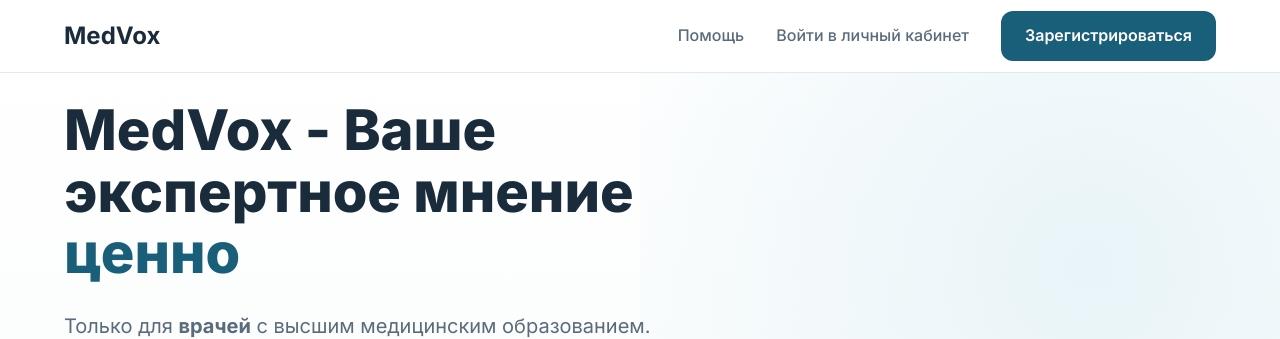
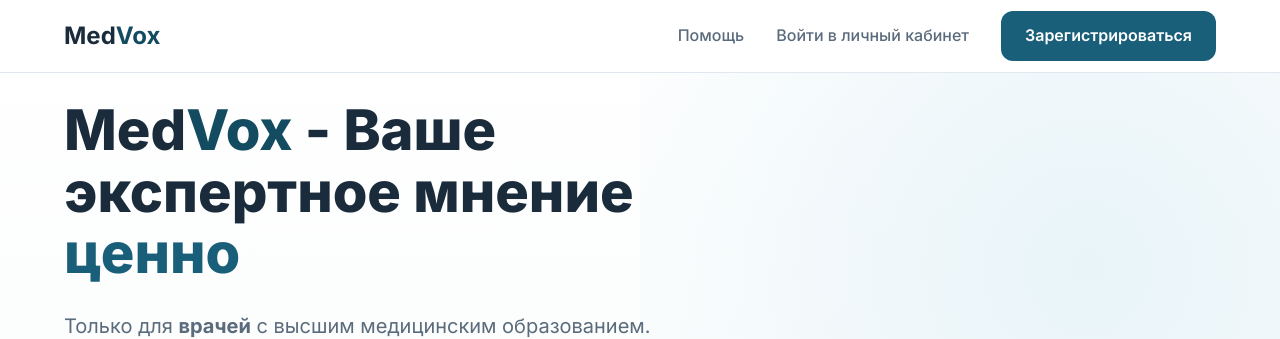
Before and after one commit to Lokamp/medvox-rest-app, a Vue app in the folder frontend/app-main/: page / in a window 1280 px wide. Shown: the top 339 px of the page. Built offline with nearby package versions, Linux system fonts and the light colour scheme.

Commit message:
app-main - добавлен стиль для второй половины лого Vox - logo-vox-color

```diff
--- a/frontend/app-main/src/assets/main.css
+++ b/frontend/app-main/src/assets/main.css
@@ -146,6 +146,10 @@
 
 .logo-domain {
   color: var(--primary);
+}
+
+.logo-vox-color {
+  color: var(--primary-dark);
 }
 
 .nav {
--- a/frontend/app-main/src/components/AppFooter.vue
+++ b/frontend/app-main/src/components/AppFooter.vue
@@ -10,7 +10,7 @@
       <div class="footer-grid">
         <div class="footer-brand">
           <RouterLink to="/" class="logo">
-            <span class="logo-text">MedVox</span>
+            <span class="logo-text">Med<span class="logo-vox-color">Vox</span></span>
           </RouterLink>
           <p class="footer-desc">
             Платформа для медицинских исследований, объединяющая врачей и фармацевтические компании.
--- a/frontend/app-main/src/components/AppHeader.vue
+++ b/frontend/app-main/src/components/AppHeader.vue
@@ -33,7 +33,7 @@
   <header class="header" :class="{ scrolled }">
     <div class="container header-container">
       <RouterLink to="/" class="logo" @click="closeMenu">
-        <span class="logo-text">MedVox</span>
+        <span class="logo-text">Med<span class="logo-vox-color">Vox</span></span>
       </RouterLink>
       <nav class="nav" :class="{ active: menuOpen }">
         <RouterLink to="/faq" class="nav-link" @click="closeMenu">Помощь</RouterLink>
--- a/frontend/app-main/src/views/HomeView.vue
+++ b/frontend/app-main/src/views/HomeView.vue
@@ -13,7 +13,7 @@
   <section class="hero">
     <div class="container">
       <div class="hero-content">
-        <h1 class="hero-title">MedVox - Ваше экспертное мнение <span class="highlight">ценно</span></h1>
+        <h1 class="hero-title">Med<span class="logo-vox-color">Vox</span> - Ваше экспертное мнение <span class="highlight">ценно</span></h1>
         <p class="hero-subtitle">Только для <b>врачей</b> с высшим медицинским образованием. Участвуйте в онлайн-исследованиях ведущих фармацевтических компаний и получайте достойное вознаграждение за свои знания и опыт.</p>
         <div class="hero-actions">
           <a href="/registration" class="btn btn-primary btn-lg">Начать зарабатывать</a>
```
